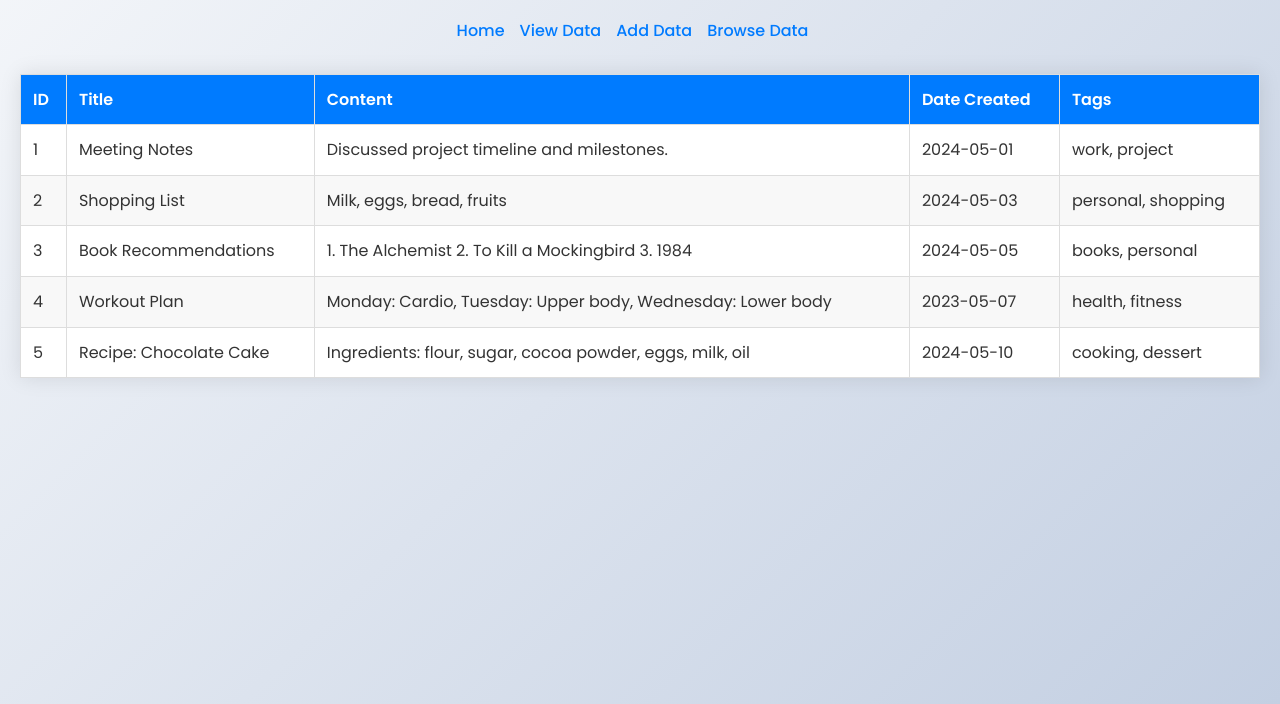
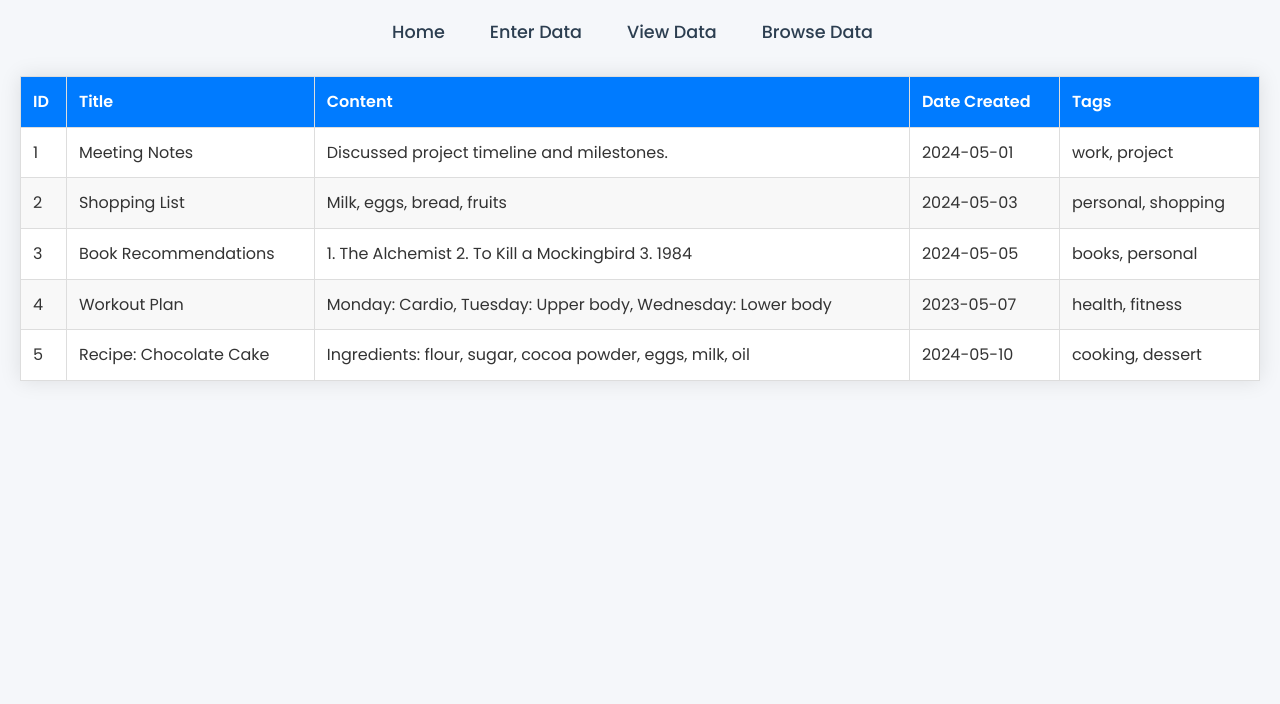
Before and after one commit to epeltz33/NoteLab, a plain HTML site: page client/view-data.html in a window 1280 px wide. Shown: the part 96-800 px from the top of the page. Drawn offline with Linux system fonts and the light colour scheme.

Commit message:
navs all work

```diff
--- a/client/view-data.html
+++ b/client/view-data.html
@@ -6,6 +6,7 @@
     <title>View Data - NoteLab</title>
     <link rel="stylesheet" href="css/styles.css">
     <link rel="stylesheet" href="css/view-data.css">
+    <link rel="stylesheet" href="css/write-data.css">
     <link rel="preconnect" href="https://fonts.googleapis.com">
     <link rel="preconnect" href="https://fonts.gstatic.com" crossorigin>
     <link href="https://fonts.googleapis.com/css2?family=Poppins:wght@300;400;500;600;700&display=swap" rel="stylesheet">
@@ -16,12 +17,13 @@
     <h1>View Data - NoteLab</h1>
 
     <nav>
-        <a href="notelab.html">Home</a>
-        <a href="view-data.html">View Data</a>
-        <a href="write-data.html">Add Data</a>
-        <a href="notelab.html">Browse Data</a>
-    </nav>
-
+            <ul>
+                <li><a href="notelab.html#home">Home</a></li>
+                <li><a href="write-data.html">Enter Data</a></li>
+                <li><a href="view-data.html">View Data</a></li>
+                <li><a href="notelab.html#browse-data">Browse Data</a></li>
+            </ul>
+        </nav>
     <table id="dataTable">
         <thead>
             <tr>
```
